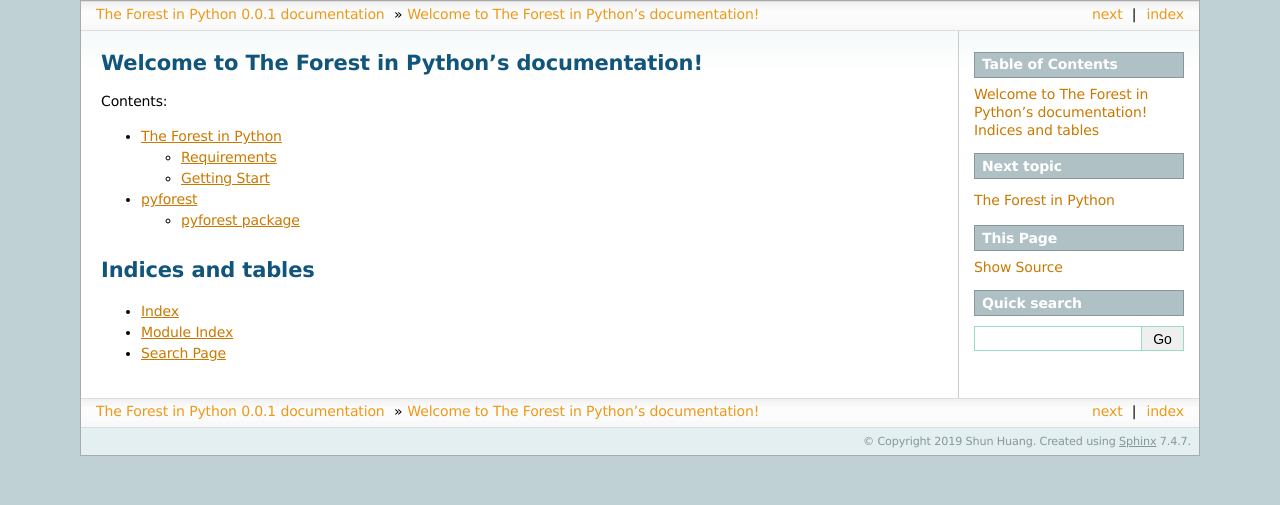
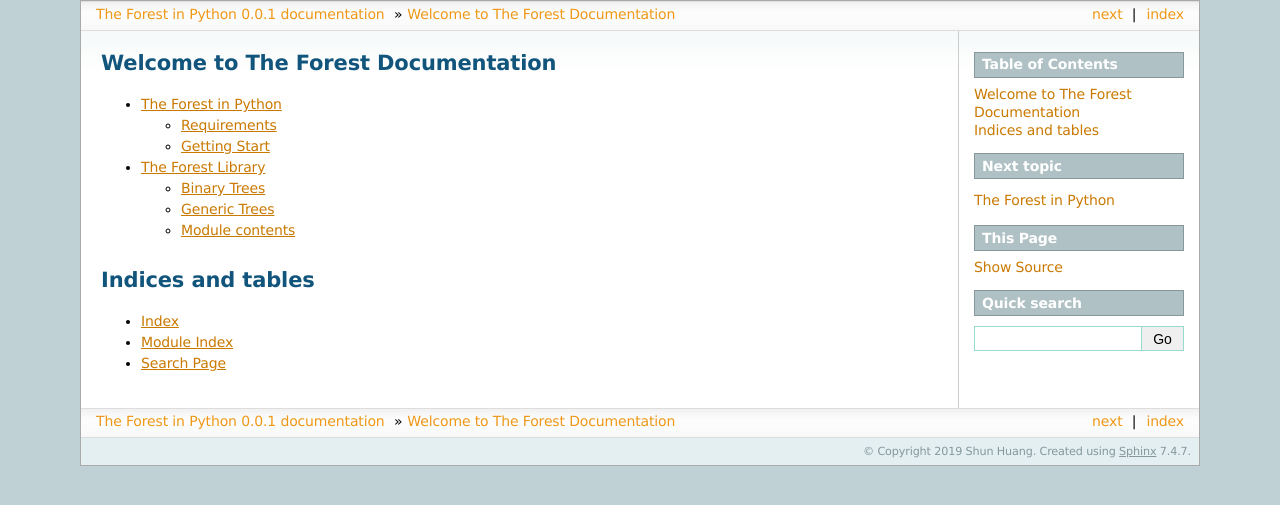
Before and after one commit to shunsvineyard/pyforest, a Sphinx documentation site: the page built from docs/source/index.rst, in a window 1280 px wide. Shown: the top 505 px of the page. Built offline with Sphinx 7.4.7, drawn with Linux system fonts in a browser that asks for light colours.

Commit message:
Add more documents.

```diff
--- a/docs/source/index.rst
+++ b/docs/source/index.rst
@@ -3,12 +3,11 @@
    You can adapt this file completely to your liking, but it should at least
    contain the root `toctree` directive.
 
-Welcome to The Forest in Python's documentation!
-================================================
+Welcome to The Forest Documentation
+===================================
 
 .. toctree::
    :maxdepth: 2
-   :caption: Contents:
 
    README
    modules
--- a/docs/source/modules.rst
+++ b/docs/source/modules.rst
@@ -1,6 +1,3 @@
-pyforest
-========
-
 .. toctree::
    :maxdepth: 4
 
--- a/docs/source/pyforest.rst
+++ b/docs/source/pyforest.rst
@@ -1,40 +1,21 @@
-pyforest package
-================
+The Forest Library
+==================
 
-Subpackages
------------
+Binary Trees
+------------
 
 .. toctree::
 
    pyforest.binary_trees
 
-Submodules
-----------
+Generic Trees
+-------------
 
-pyforest.b\_tree module
------------------------
+.. toctree::
 
-.. automodule:: pyforest.b_tree
-   :members:
-   :undoc-members:
-   :show-inheritance:
-
-pyforest.breadth\_first\_search module
---------------------------------------
-
-.. automodule:: pyforest.breadth_first_search
-   :members:
-   :undoc-members:
-   :show-inheritance:
-
-pyforest.depth\_first\_search module
-------------------------------------
-
-.. automodule:: pyforest.depth_first_search
-   :members:
-   :undoc-members:
-   :show-inheritance:
-
+   pyforest.b_tree
+   pyforest.breadth_first_search
+   pyforest.depth_first_search
 
 Module contents
 ---------------
```
Also changed, not shown: docs/source/pyforest.b_tree.rst (added, +7 -0 lines), docs/source/pyforest.binary_trees.avl_tree.rst (added, +7 -0 lines), docs/source/pyforest.binary_trees.binary_search_tree.rst (added, +7 -0 lines), docs/source/pyforest.binary_trees.binary_tree_converter.rst (added, +7 -0 lines), docs/source/pyforest.binary_trees.red_black_tree.rst (added, +7 -0 lines), docs/source/pyforest.binary_trees.rst (+7 -61 lines), docs/source/pyforest.binary_trees.threaded_binary_tree.rst (added, +7 -0 lines), docs/source/pyforest.binary_trees.traversal.rst (added, +7 -0 lines), docs/source/pyforest.breadth_first_search.rst (added, +7 -0 lines), docs/source/pyforest.depth_first_search.rst (added, +7 -0 lines), 1 other file.
